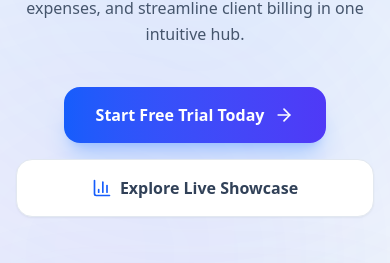
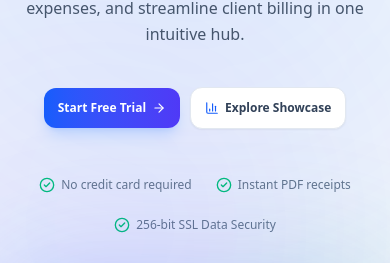
Before and after one commit to RajPakhurde/InvoiceFlow, a React (Vite) app in the folder frontend/: page / in a window 390 px wide. Shown: the part 446-709 px from the top of the page. Built offline with nearby package versions, Linux system fonts and the light colour scheme; no server answers.

Commit message:
Add logout loading spinner and responsive side-by-side hero CTA buttons with authenticated dashboard state

```diff
--- a/frontend/src/components/Navbar.jsx
+++ b/frontend/src/components/Navbar.jsx
@@ -1,7 +1,7 @@
 import React, { useState } from 'react';
 import { Link, useLocation, useNavigate } from 'react-router-dom';
 import { useDispatch, useSelector } from 'react-redux';
-import { ChevronDown, LogOut } from 'lucide-react';
+import { ChevronDown, LogOut, Loader2 } from 'lucide-react';
 import { logoutUser } from '../features/auth/authSlice';
 
 export default function Navbar() {
@@ -11,10 +11,16 @@ export default function Navbar() {
   const { user } = useSelector((state) => state.auth);
   const [mobileMenuOpen, setMobileMenuOpen] = useState(false);
   const [userDropdownOpen, setUserDropdownOpen] = useState(false);
+  const [isLoggingOut, setIsLoggingOut] = useState(false);
 
   const handleLogout = async () => {
-    await dispatch(logoutUser());
-    navigate('/login');
+    setIsLoggingOut(true);
+    try {
+      await dispatch(logoutUser());
+    } finally {
+      setIsLoggingOut(false);
+      navigate('/login');
+    }
   };
 
   const navLinks = [
@@ -89,10 +95,20 @@ export default function Navbar() {
                     <div className="bg-white border border-slate-200/90 rounded-2xl shadow-xl p-1.5">
                       <button
                         onClick={handleLogout}
-                        className="w-full flex items-center justify-center gap-2 px-3 py-2 rounded-xl text-xs font-semibold text-rose-600 hover:bg-rose-50 transition-colors outline-none cursor-pointer"
+                        disabled={isLoggingOut}
+                        className="w-full flex items-center justify-center gap-2 px-3 py-2 rounded-xl text-xs font-semibold text-rose-600 hover:bg-rose-50 transition-colors outline-none cursor-pointer disabled:opacity-60"
                       >
-                        <LogOut className="w-3.5 h-3.5 text-rose-600" />
-                        <span>Logout</span>
+                        {isLoggingOut ? (
+                          <>
+                            <Loader2 className="w-3.5 h-3.5 animate-spin text-rose-600 shrink-0" />
+                            <span>Logging out...</span>
+                          </>
+                        ) : (
+                          <>
+                            <LogOut className="w-3.5 h-3.5 text-rose-600 shrink-0" />
+                            <span>Logout</span>
+                          </>
+                        )}
                       </button>
                     </div>
                   </div>
@@ -159,10 +175,20 @@ export default function Navbar() {
 
               <button
                 onClick={handleLogout}
-                className="inline-flex items-center gap-1.5 px-3 py-1.5 rounded-xl bg-rose-50 hover:bg-rose-100 text-rose-600 text-xs font-semibold transition-colors border border-rose-200 outline-none cursor-pointer"
+                disabled={isLoggingOut}
+                className="inline-flex items-center gap-1.5 px-3 py-1.5 rounded-xl bg-rose-50 hover:bg-rose-100 text-rose-600 text-xs font-semibold transition-colors border border-rose-200 outline-none cursor-pointer disabled:opacity-60"
               >
-                <LogOut className="w-3.5 h-3.5" />
-                <span>Logout</span>
+                {isLoggingOut ? (
+                  <>
+                    <Loader2 className="w-3.5 h-3.5 animate-spin text-rose-600 shrink-0" />
+                    <span>Logging out...</span>
+                  </>
+                ) : (
+                  <>
+                    <LogOut className="w-3.5 h-3.5 shrink-0" />
+                    <span>Logout</span>
+                  </>
+                )}
               </button>
             </div>
           )}
--- a/frontend/src/features/landing/LandingPage.jsx
+++ b/frontend/src/features/landing/LandingPage.jsx
@@ -325,15 +325,27 @@ export default function LandingPage() {
             initial={{ opacity: 0, y: 20 }}
             animate={{ opacity: 1, y: 0 }}
             transition={{ duration: 0.6, delay: 0.2 }}
-            className="flex flex-col sm:flex-row items-center justify-center gap-4 pt-2"
+            className="flex flex-row flex-wrap items-center justify-center gap-2.5 sm:gap-4 pt-2"
           >
+            {isAuthenticated ? (
               <motion.div whileHover={{ scale: 1.04 }} whileTap={{ scale: 0.96 }}>
                 <Link
+                  to="/dashboard"
+                  className="inline-flex items-center justify-center gap-2.5 px-6 sm:px-8 py-3.5 sm:py-4 rounded-xl sm:rounded-2xl bg-gradient-to-r from-blue-600 to-indigo-600 hover:from-blue-700 hover:to-indigo-700 text-white font-bold text-sm sm:text-base shadow-xl shadow-blue-500/25 transition-all cursor-pointer"
+                >
+                  <span>Go to Executive Dashboard</span>
+                  <ArrowRight className="w-4 h-4 sm:w-5 sm:h-5" />
+                </Link>
+              </motion.div>
+            ) : (
+              <>
+                <motion.div whileHover={{ scale: 1.04 }} whileTap={{ scale: 0.96 }} className="shrink-0">
+                  <Link
                     to="/login"
-                className="w-full sm:w-auto inline-flex items-center justify-center gap-2.5 px-8 py-4 rounded-2xl bg-gradient-to-r from-blue-600 to-indigo-600 hover:from-blue-700 hover:to-indigo-700 text-white font-bold text-base shadow-xl shadow-blue-500/25 transition-all cursor-pointer"
+                    className="inline-flex items-center justify-center gap-1.5 sm:gap-2.5 px-3.5 sm:px-8 py-3 sm:py-4 rounded-xl sm:rounded-2xl bg-gradient-to-r from-blue-600 to-indigo-600 hover:from-blue-700 hover:to-indigo-700 text-white font-bold text-xs sm:text-base shadow-lg shadow-blue-500/20 transition-all cursor-pointer whitespace-nowrap"
                   >
-                <span>Start Free Trial Today</span>
-                <ArrowRight className="w-5 h-5" />
+                    <span>Start Free Trial</span>
+                    <ArrowRight className="w-3.5 h-3.5 sm:w-5 sm:h-5" />
                   </Link>
                 </motion.div>
 
@@ -341,11 +353,13 @@ export default function LandingPage() {
                   whileHover={{ scale: 1.03 }}
                   whileTap={{ scale: 0.97 }}
                   href="#showcase"
-              className="w-full sm:w-auto inline-flex items-center justify-center gap-2 px-7 py-4 rounded-2xl bg-white border border-slate-200 text-slate-700 hover:bg-slate-50 font-bold text-base shadow-xs transition-colors cursor-pointer"
+                  className="inline-flex items-center justify-center gap-1.5 sm:gap-2 px-3.5 sm:px-7 py-3 sm:py-4 rounded-xl sm:rounded-2xl bg-white border border-slate-200 text-slate-700 hover:bg-slate-50 font-bold text-xs sm:text-base shadow-xs transition-colors cursor-pointer whitespace-nowrap"
                 >
-              <BarChart3 className="w-5 h-5 text-blue-600" />
-              <span>Explore Live Showcase</span>
+                  <BarChart3 className="w-3.5 h-3.5 sm:w-5 sm:h-5 text-blue-600" />
+                  <span>Explore Showcase</span>
                 </motion.a>
+              </>
+            )}
           </motion.div>
 
           {/* Security & Feature Micro-Bullets */}
@@ -963,10 +977,10 @@ export default function LandingPage() {
           <div className="pt-2">
             <motion.div whileHover={{ scale: 1.05 }} whileTap={{ scale: 0.95 }}>
               <Link
-                to="/login"
+                to={isAuthenticated ? "/dashboard" : "/login"}
                 className="inline-flex items-center gap-2 px-8 py-4 rounded-2xl bg-gradient-to-r from-blue-600 to-indigo-600 hover:from-blue-700 hover:to-indigo-700 text-white font-bold text-base shadow-xl shadow-blue-500/25 transition-all cursor-pointer"
               >
-                <span>Get Started Free Today</span>
+                <span>{isAuthenticated ? "Go to Executive Dashboard" : "Get Started Free Today"}</span>
                 <ArrowRight className="w-5 h-5" />
               </Link>
             </motion.div>
```
Lines whose indentation alone changed are shown as unchanged.
